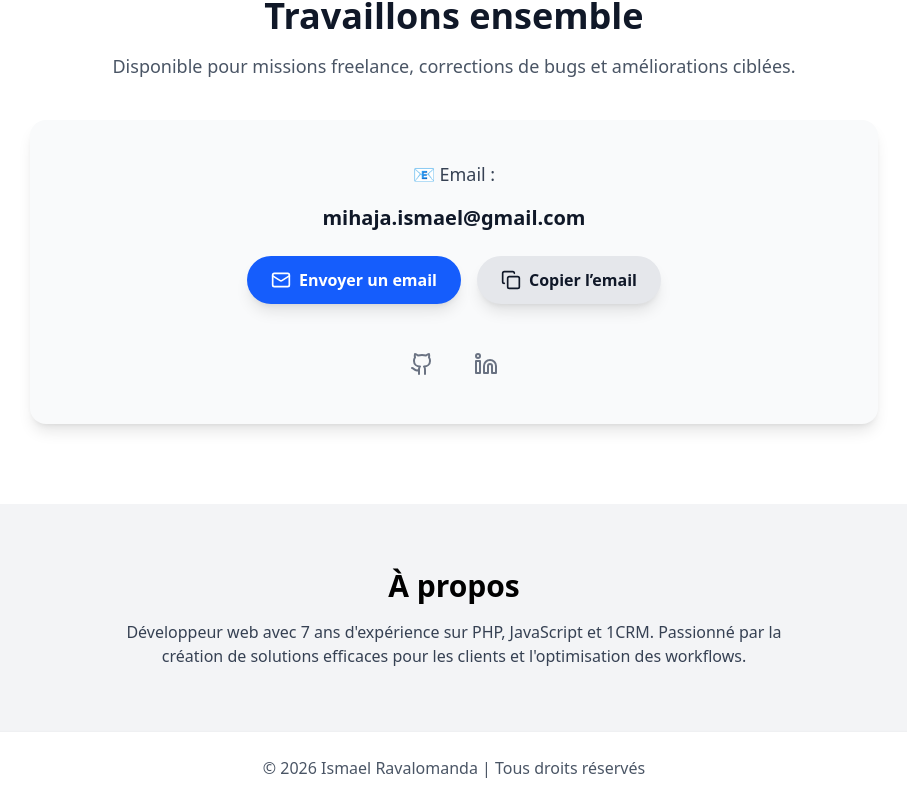
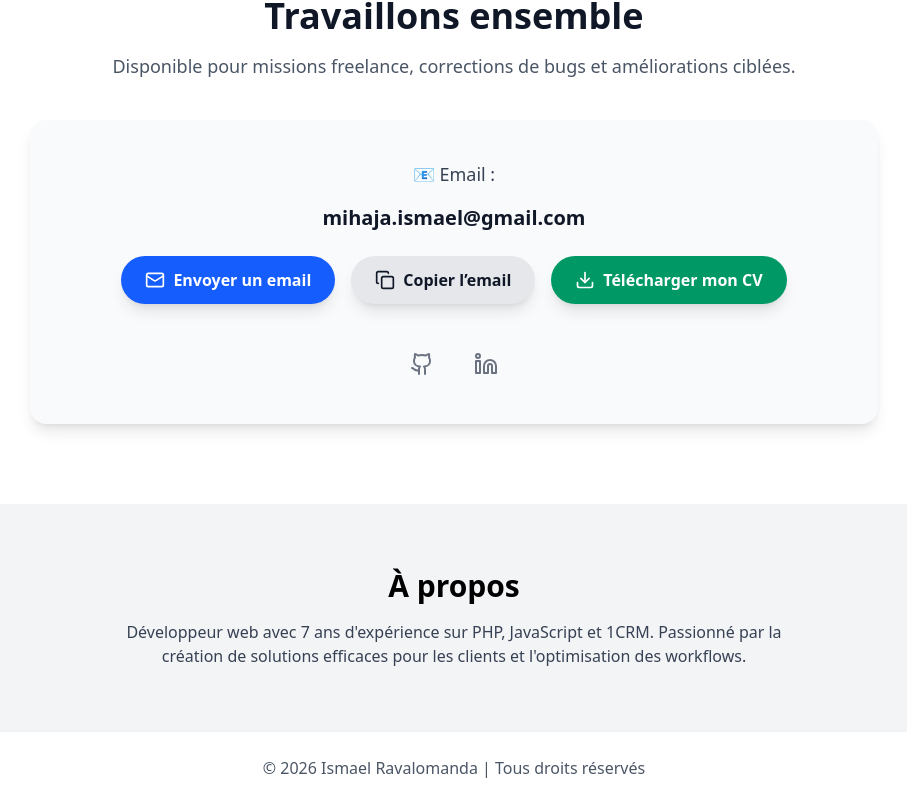
Before and after one commit to MihajaIsmael/portfolio, a React (Vite) app: page / in a window 1280 px wide. Shown: the part 3047-3851 px from the top of the page, without its empty margins (186-1093 px from the left). Built offline with nearby package versions, Linux system fonts and the light colour scheme.

Commit message:
Upgrading Contact Me section with the possibility to download Resume

```diff
--- a/src/components/Contact.jsx
+++ b/src/components/Contact.jsx
@@ -1,6 +1,7 @@
 import { motion } from "framer-motion";
-import { Copy, Github, Linkedin, Mail } from "lucide-react";
+import { Copy, Github, Linkedin, Mail, Download } from "lucide-react";
 import { useState } from "react";
+import cvFile from "../assets/CV-IsmaelRAVALOMANDA.pdf";
 
 export default function Contact() {
     const [copied, setCopied] = useState(false);
@@ -57,6 +58,14 @@ export default function Contact() {
                             <Copy className="w-5 h-5" />
                             {copied ? "Copié !" : "Copier l’email"}
                         </button>
+                        <a
+                            href={cvFile}
+                            download="CV-IsmaelRAVALOMANDA.pdf"
+                            className="inline-flex items-center gap-2 bg-emerald-600 text-white px-6 py-3 rounded-full font-semibold hover:bg-emerald-700 transition-all shadow-lg"
+                        >
+                            <Download className="w-5 h-5" />
+                            Télécharger mon CV
+                        </a>
                     </div>
 
                     <div className="mt-10 flex justify-center gap-6 text-gray-500 dark:text-gray-400">
```
Also changed, not shown: 1 other file (tests, documents, lock files or other folders).
